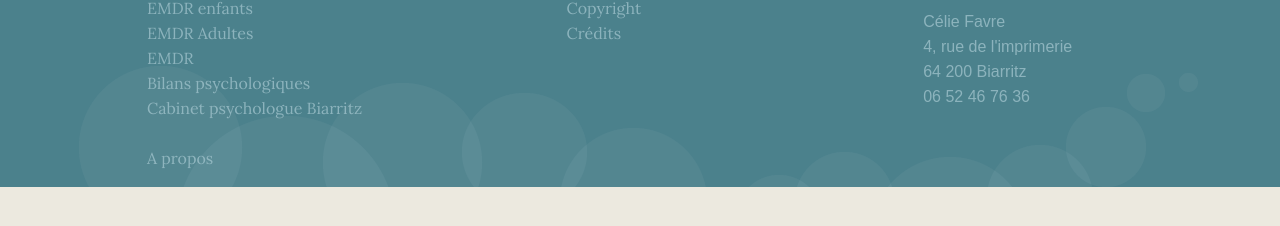
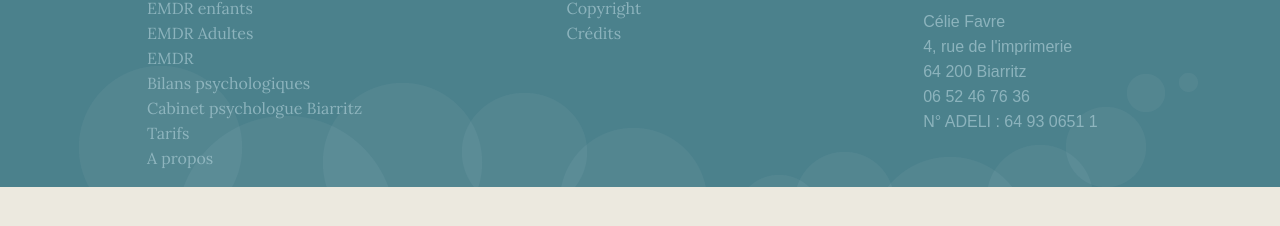
Before and after one commit to celiefavre/celiefavre.github.io, a Jekyll site: the page built from about.md, in a window 1280 px wide. Shown: the part 557-783 px from the top of the page. Built offline with Jekyll 4.4.1, drawn with Linux system fonts in a browser that asks for light colours; nearby versions of some CDN libraries.

Commit message:
minor changes

```diff
--- a/_includes/footer.html
+++ b/_includes/footer.html
@@ -9,7 +9,7 @@
 				<li><a href="/emdr/index.html">EMDR</a></li>
 				<li><a href="/bilan-psychologique/index.html">Bilans psychologiques</a></li>
 				<li><a href="/cabinet-psychologue-biarritz/index.html">Cabinet psychologue Biarritz</a></li>
-				<li><a href="/tarifs-psychologue/index.html"></a></li>
+				<li><a href="/tarifs-psychologue/index.html">Tarifs</a></li>
 				<li><a href="/psychologue-favre/index.html">A propos</a></li>
 			</ul>
 		</nav>
@@ -29,6 +29,7 @@
 			<li>4, rue de l'imprimerie</li>
 			<li>64 200 Biarritz</li>
 			<li>06 52 46 76 36</li>
+			<li>N° ADELI : 64 93 0651 1</li>
 		</ul>
 	</div>
 </footer>
```
